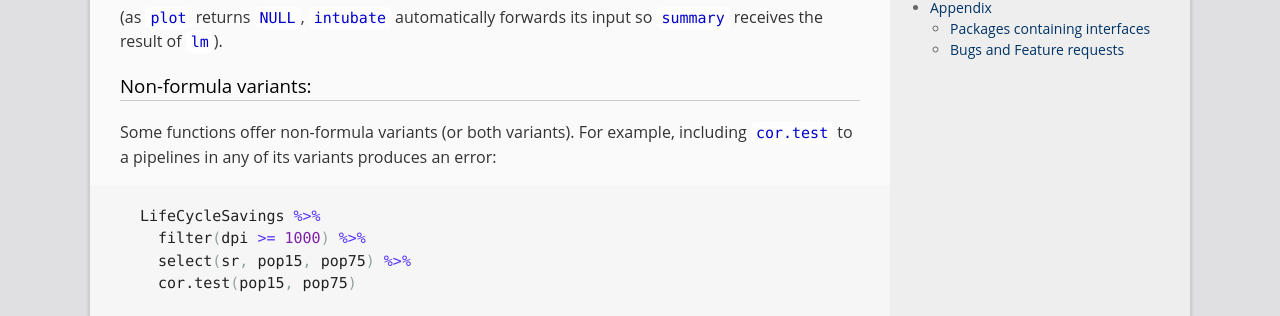
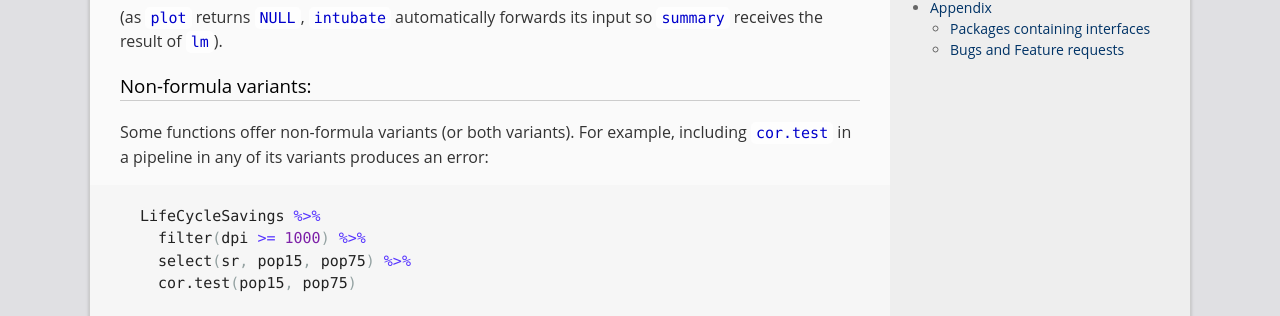
Before and after one commit to rbertolusso/rbertolusso.github.io, a Jekyll site: the page built from _posts/2016-10-20-intubate-and-stat-functions-in-pipelines.md, in a window 1280 px wide and 900 px high, scrolled down 5786 px. Shown: the part 139-455 px from the top of the window. Built offline with Jekyll 4.4.1, drawn with Linux system fonts in a browser that asks for light colours; comment, search, counter and statistics services are not loaded.

Commit message:
Syntax error

````diff
--- a/_posts/2016-10-20-intubate-and-stat-functions-in-pipelines.md
+++ b/_posts/2016-10-20-intubate-and-stat-functions-in-pipelines.md
@@ -280,7 +280,7 @@ its input so `summary` receives the result of `lm`).
 
 ### Non-formula variants:
 Some functions offer non-formula variants (or both variants). For example,
-including `cor.test` to a pipelines in any of its variants produces an error:
+including `cor.test` in a pipeline in any of its variants produces an error:
 
 
 ```r
--- a/_source/2016-10-20-intubate-and-stat-functions-in-pipelines.Rmd
+++ b/_source/2016-10-20-intubate-and-stat-functions-in-pipelines.Rmd
@@ -179,7 +179,7 @@ its input so `summary` receives the result of `lm`).
 
 ### Non-formula variants:
 Some functions offer non-formula variants (or both variants). For example,
-including `cor.test` to a pipelines in any of its variants produces an error:
+including `cor.test` in a pipeline in any of its variants produces an error:
 
 ```{r}
 LifeCycleSavings %>%
````
